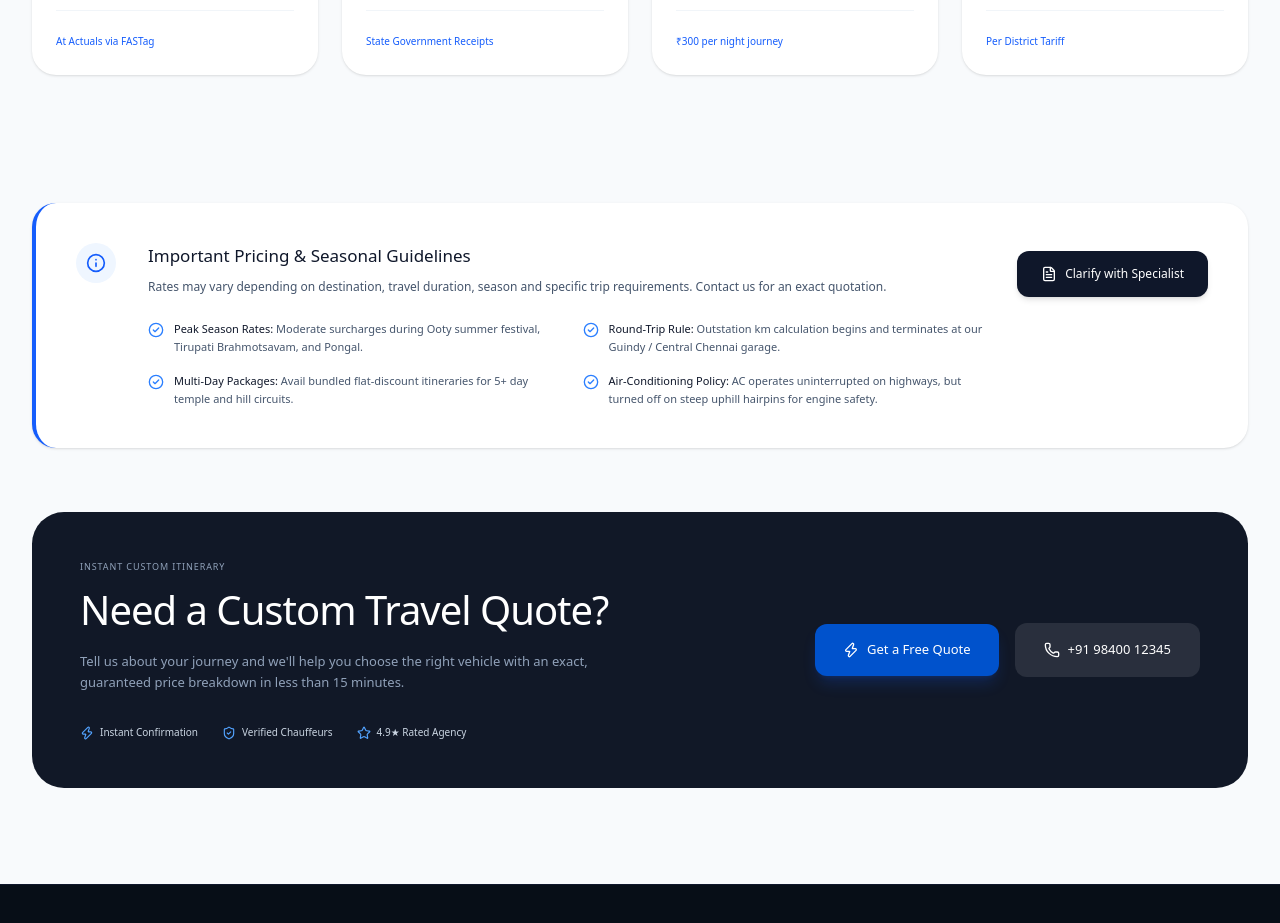
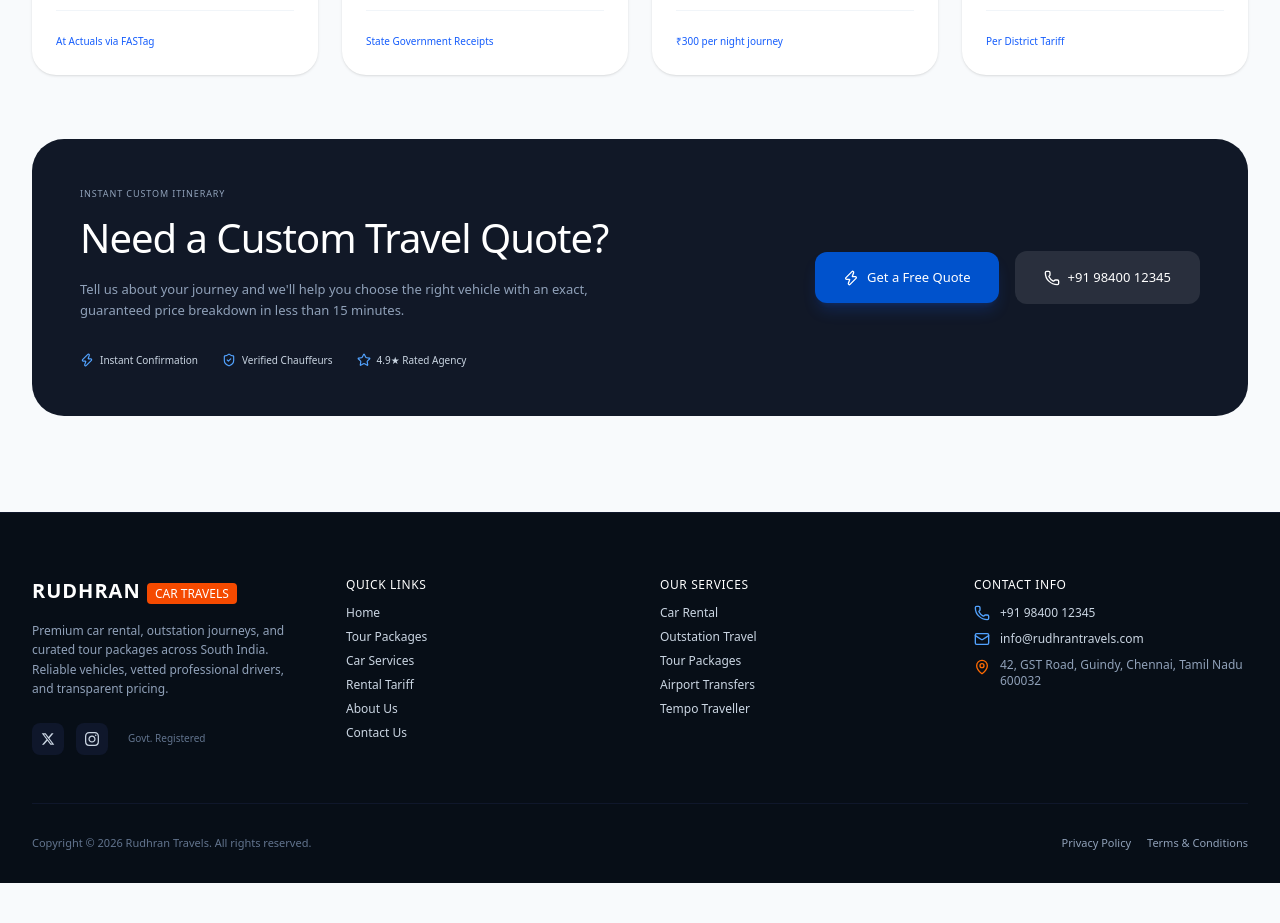
Before and after one commit to aeropeak26/Rudhran_travels, a Next.js app: page /tariff in a window 1280 px wide. Shown: the part 2760-3683 px from the top of the page. After the commit the page ends 3643 px from the top, so only its background shows below. Built offline with nearby package versions, Linux system fonts and the light colour scheme.

Commit message:
Remove Important Guidelines section

```diff
--- a/src/app/tariff/page.tsx
+++ b/src/app/tariff/page.tsx
@@ -308,47 +308,6 @@
           </div>
         </section>
 
-        {/* 4. Important Guidelines */}
-        <section className="py-16 bg-[#f8fafc] max-w-7xl mx-auto px-4 sm:px-6 lg:px-8">
-          <div className="bg-white rounded-[1.5rem] border-l-4 border-l-blue-600 p-8 md:p-10 shadow-sm flex flex-col md:flex-row gap-8 items-start relative overflow-hidden">
-
-            <div className="w-10 h-10 rounded-full bg-blue-50 text-blue-600 flex items-center justify-center shrink-0">
-              <Info className="w-5 h-5" />
-            </div>
-
-            <div className="flex-grow">
-              <h3 className="text-[17px] font-bold text-[#0f172a] mb-2">Important Pricing & Seasonal Guidelines</h3>
-              <p className="text-[12px] text-slate-600 mb-6 max-w-3xl leading-relaxed">
-                Rates may vary depending on destination, travel duration, season and specific trip requirements. Contact us for an exact quotation.
-              </p>
-
-              <div className="grid grid-cols-1 md:grid-cols-2 gap-x-8 gap-y-4">
-                <div className="flex items-start gap-2.5">
-                  <CheckCircle2 className="w-4 h-4 text-blue-500 shrink-0 mt-0.5" />
-                  <p className="text-[11px] text-slate-600 leading-relaxed"><span className="font-bold text-[#0f172a]">Peak Season Rates:</span> Moderate surcharges during Ooty summer festival, Tirupati Brahmotsavam, and Pongal.</p>
-                </div>
-                <div className="flex items-start gap-2.5">
-                  <CheckCircle2 className="w-4 h-4 text-blue-500 shrink-0 mt-0.5" />
-                  <p className="text-[11px] text-slate-600 leading-relaxed"><span className="font-bold text-[#0f172a]">Round-Trip Rule:</span> Outstation km calculation begins and terminates at our Guindy / Central Chennai garage.</p>
-                </div>
-                <div className="flex items-start gap-2.5">
-                  <CheckCircle2 className="w-4 h-4 text-blue-500 shrink-0 mt-0.5" />
-                  <p className="text-[11px] text-slate-600 leading-relaxed"><span className="font-bold text-[#0f172a]">Multi-Day Packages:</span> Avail bundled flat-discount itineraries for 5+ day temple and hill circuits.</p>
-                </div>
-                <div className="flex items-start gap-2.5">
-                  <CheckCircle2 className="w-4 h-4 text-blue-500 shrink-0 mt-0.5" />
-                  <p className="text-[11px] text-slate-600 leading-relaxed"><span className="font-bold text-[#0f172a]">Air-Conditioning Policy:</span> AC operates uninterrupted on highways, but turned off on steep uphill hairpins for engine safety.</p>
-                </div>
-              </div>
-            </div>
-
-            <div className="shrink-0 pt-2">
-              <a href="https://wa.me/919840012345" target="_blank" rel="noopener noreferrer" className="px-6 py-3.5 bg-[#0f172a] hover:bg-slate-800 text-white rounded-xl text-[12px] font-bold transition-colors flex items-center justify-center gap-2 shadow-md">
-                <FileText className="w-4 h-4" /> Clarify with Specialist
-              </a>
-            </div>
-          </div>
-        </section>
 
         {/* 5. Custom Itinerary CTA */}
         <section className="bg-[#f8fafc] pb-24 max-w-7xl mx-auto px-4 sm:px-6 lg:px-8">
```
